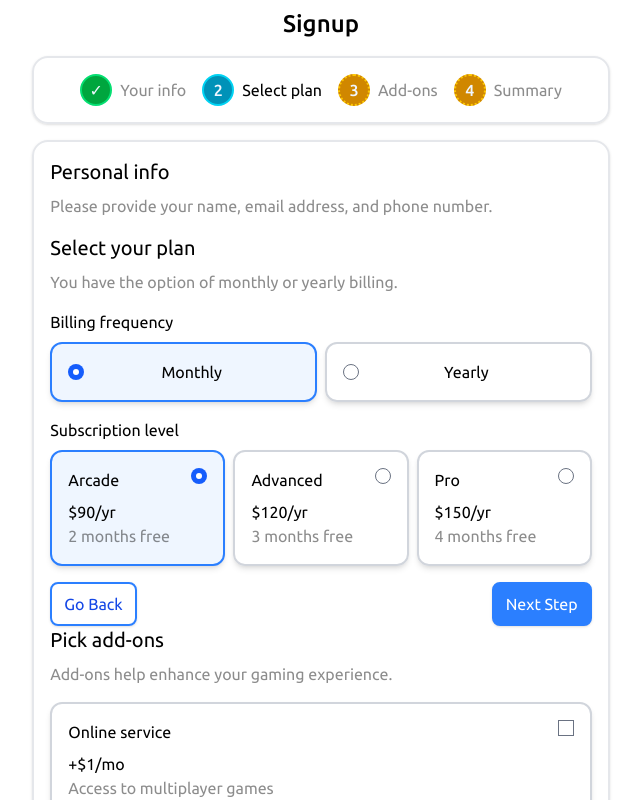
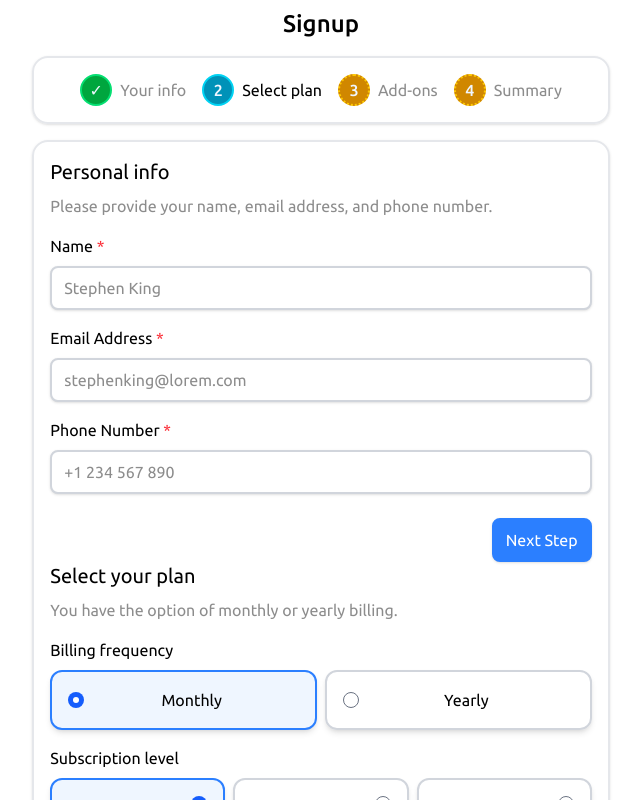
Before and after one commit to TheInitZero/react-multi-step-form, a React (Vite) app: page / in a window 1280 px wide. Shown: the top 800 px of the page, without its empty margins (319-960 px from the left). Built offline with nearby package versions, Linux system fonts and the light colour scheme.

Commit message:
feat: pass inputs and navigation footer to YourInfo via slots

```diff
--- a/src/app.tsx
+++ b/src/app.tsx
@@ -6,8 +6,45 @@ import SelectPlan from './features/signup-form/select-plan/select-plan';
 import AddOns from './features/signup-form/add-ons/add-ons';
 import Summary from './features/signup-form/summary/summary';
 import ConfirmationMessage from './features/confirmation/confirmation-message';
+import InfoInput, { type InfoInputProps } from './features/signup-form/your-info/info-input';
+import { none } from './utils';
 
 export default function App() {
+  const infoInputConfigs: InfoInputProps[] = [
+    {
+      labelText: 'Name',
+      name: 'name',
+      placeholder: 'Stephen King',
+      inputType: { kind: 'text', autoComplete: 'name' },
+      required: true,
+      value: '',
+      onInput: () => {},
+      validationStatus: none(),
+    },
+
+    {
+      labelText: 'Email Address',
+      name: 'email',
+      placeholder: 'stephenking@lorem.com',
+      inputType: { kind: 'email', autoComplete: 'email' },
+      required: true,
+      value: '',
+      onInput: () => {},
+      validationStatus: none(),
+    },
+
+    {
+      labelText: 'Phone Number',
+      name: 'phone',
+      placeholder: '+1 234 567 890',
+      inputType: { kind: 'tel', autoComplete: 'tel' },
+      required: true,
+      value: '',
+      onInput: () => {},
+      validationStatus: none(),
+    },
+  ];
+
   return (
     <div className="grid min-h-dvh place-content-center gap-4 p-2">
       <header>
@@ -26,9 +63,28 @@ export default function App() {
 
       <main>
         <SignupForm>
-          <YourInfo />
+          <YourInfo
+            inputs={
+              <>
+                {infoInputConfigs.map(function (config) {
+                  const key = `input-${config.name}`;
+                  return <InfoInput key={key} {...config} />;
+                })}
+              </>
+            }
+            footer={
+              <div className="flex items-center justify-end">
+                <button type="button" className="btn-primary">
+                  Next Step
+                </button>
+              </div>
+            }
+          />
+
           <SelectPlan />
+
           <AddOns />
+
           <Summary
             subscription={{ name: 'Arcade', billingPeriod: 'Yearly', price: 90 }}
             addOns={[
```
